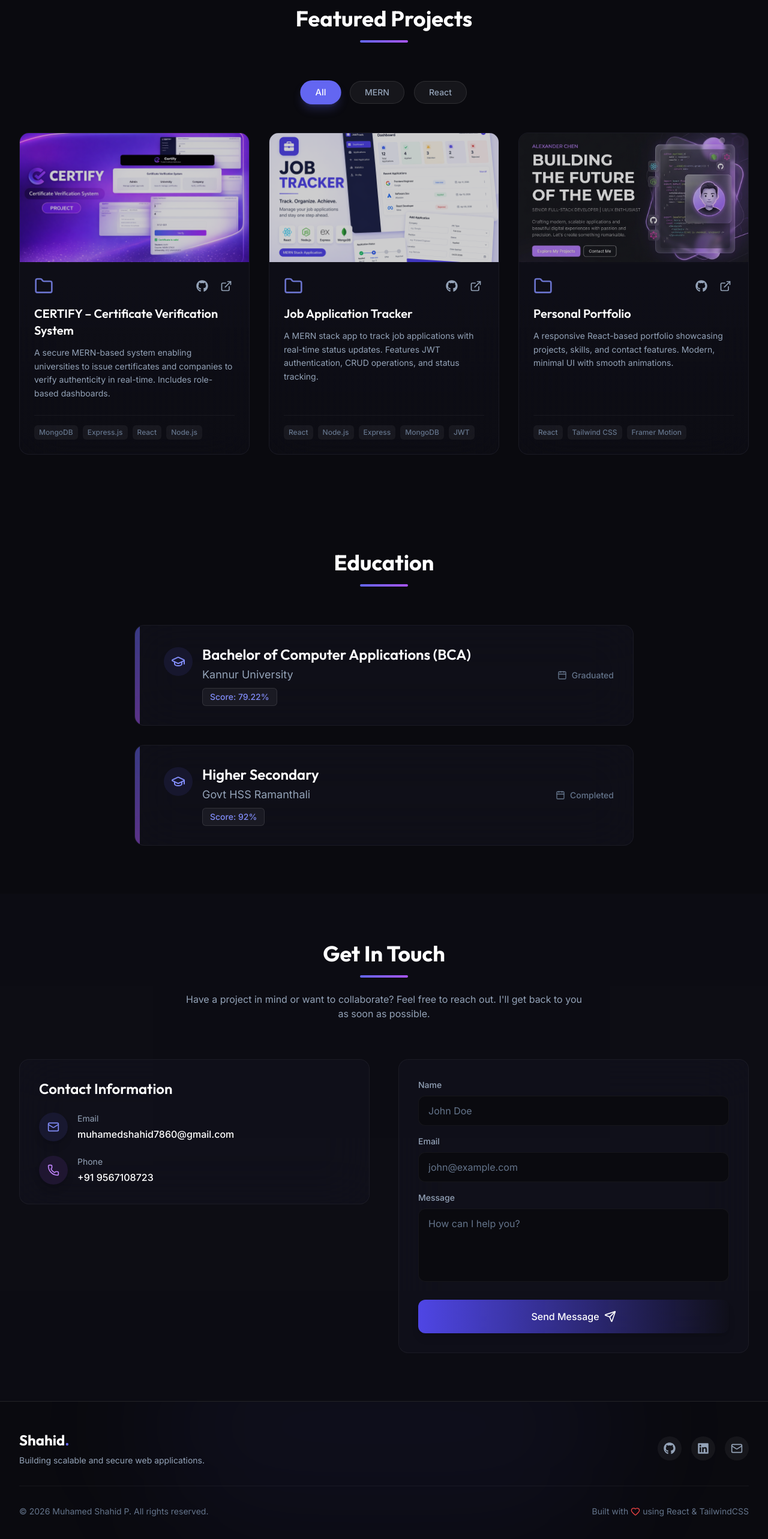
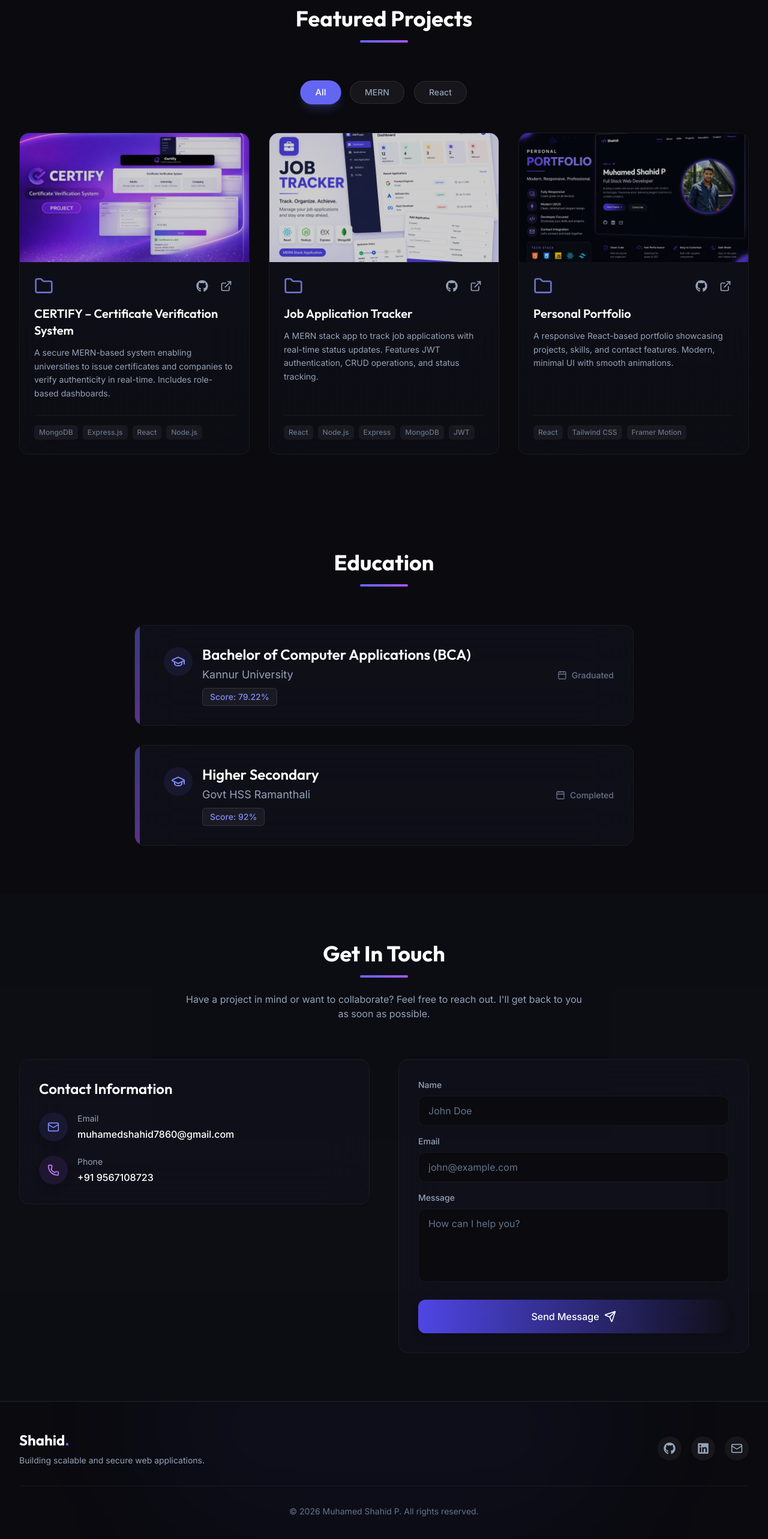
Before and after one commit to muhamed-shahid/personal-portfolio, a React (Vite) app: page / in a window 1280 px wide. Shown: the part 2167-4733 px from the top of the page at 60% size. Built offline with nearby package versions, Linux system fonts and the light colour scheme.

Commit message:
Updated version

```diff
--- a/src/components/Footer.jsx
+++ b/src/components/Footer.jsx
@@ -23,10 +23,10 @@ const Footer = () => {
           </div>
 
           <div className="flex items-center gap-4">
-            <a href="https://github.com/" target="_blank" rel="noopener noreferrer" className="w-10 h-10 rounded-full bg-white/5 flex items-center justify-center text-slate-400 hover:text-white hover:bg-white/10 transition-all hover:scale-110">
+            <a href="https://github.com/muhamed-shahid" target="_blank" rel="noopener noreferrer" className="w-10 h-10 rounded-full bg-white/5 flex items-center justify-center text-slate-400 hover:text-white hover:bg-white/10 transition-all hover:scale-110">
               <FaGithub className="w-5 h-5" />
             </a>
-            <a href="https://linkedin.com/" target="_blank" rel="noopener noreferrer" className="w-10 h-10 rounded-full bg-white/5 flex items-center justify-center text-slate-400 hover:text-white hover:bg-white/10 transition-all hover:scale-110">
+            <a href="https://www.linkedin.com/in/muhamed-shahid-p/" target="_blank" rel="noopener noreferrer" className="w-10 h-10 rounded-full bg-white/5 flex items-center justify-center text-slate-400 hover:text-white hover:bg-white/10 transition-all hover:scale-110">
               <FaLinkedin className="w-5 h-5" />
             </a>
             <a href="mailto:muhamedshahid7860@gmail.com" className="w-10 h-10 rounded-full bg-white/5 flex items-center justify-center text-slate-400 hover:text-white hover:bg-white/10 transition-all hover:scale-110">
@@ -35,13 +35,13 @@ const Footer = () => {
           </div>
         </div>
 
-        <div className="mt-8 pt-8 border-t border-white/5 flex flex-col md:flex-row justify-between items-center gap-4">
+        <div className="mt-8 pt-8 border-t border-white/5 flex flex-col  justify-between items-center gap-4">
           <p className="text-slate-500 text-sm">
             © {new Date().getFullYear()} Muhamed Shahid P. All rights reserved.
           </p>
-          <p className="text-slate-500 text-sm flex items-center gap-1">
+          {/* <p className="text-slate-500 text-sm flex items-center gap-1">
             Built with <Heart className="w-4 h-4 text-red-500" /> using React & TailwindCSS
-          </p>
+          </p> */}
         </div>
       </div>
     </footer>
--- a/src/components/Projects.jsx
+++ b/src/components/Projects.jsx
@@ -28,11 +28,11 @@ const projectsData = [
     id: 3,
     title: 'Personal Portfolio',
     description: 'A responsive React-based portfolio showcasing projects, skills, and contact features. Modern, minimal UI with smooth animations.',
-    image: '/portfolio.png',
+    image: '/portfolio-img.png',
     tags: ['React', 'Tailwind CSS', 'Framer Motion'],
     category: 'React',
-    liveUrl: '#',
-    githubUrl: '#',
+    liveUrl: 'https://personal-portfolio-red-one-79.vercel.app/',
+    githubUrl: 'https://github.com/muhamed-shahid/personal-portfolio',
   }
 ];
 
```
Also changed, not shown: public/portfolio-img.png (added), 1 other file (tests, documents, lock files or other folders).
